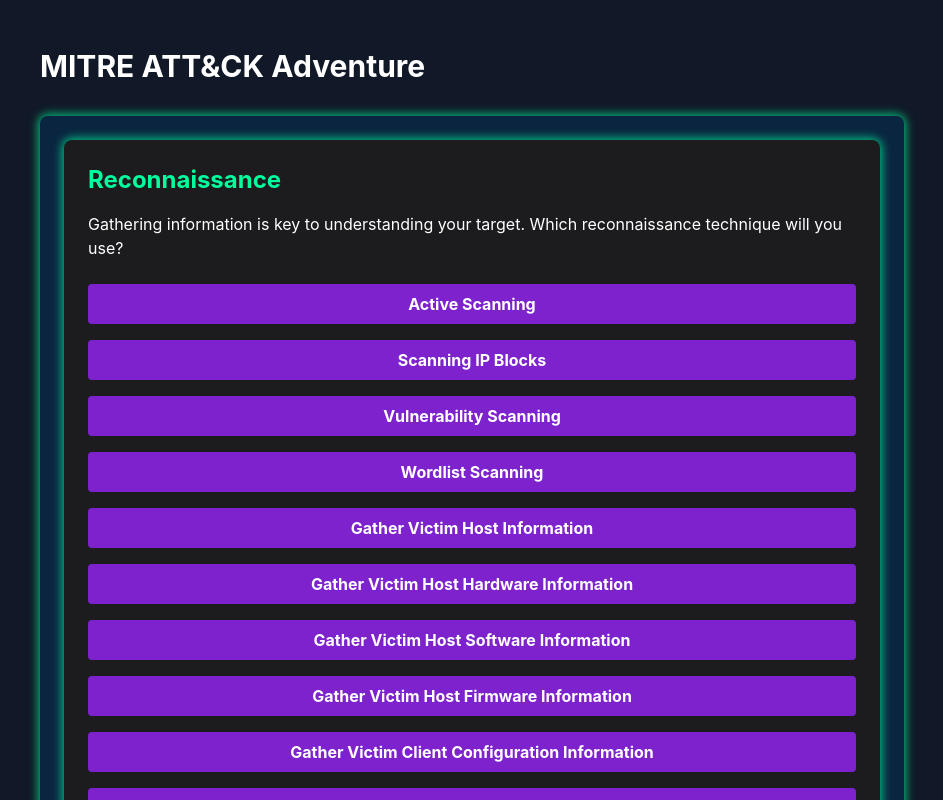
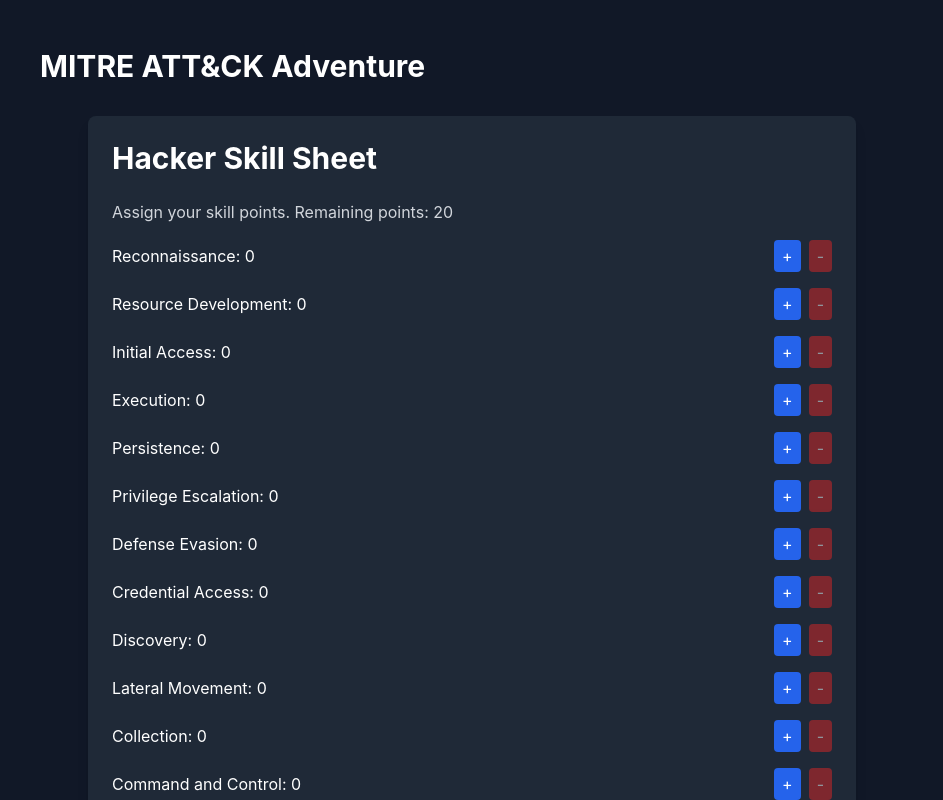
Before and after one commit to thestateofcybersecurity/mitreattack, a Next.js app: page /game in a window 1280 px wide. Shown: the top 800 px of the page, without its empty margins (168-1111 px from the left). Built offline with nearby package versions, Linux system fonts and the light colour scheme.

Commit message:
Update GameContainer.tsx

```diff
--- a/src/components/GameContainer.tsx
+++ b/src/components/GameContainer.tsx
@@ -1,43 +1,50 @@
-import React, { useState } from 'react';
+import React, { useState, useEffect } from 'react';
 import ScenarioRenderer from '@/components/ScenarioRenderer';
 import GameOverScreen from '@/components/GameOverScreen';
+import HackerSkillSheet from '@/components/HackerSkillSheet';
 import useGameState from '@/hooks/useGameState';
 import scenarios from '@/data/scenarios';
-import { executeChoice, getNextScenario, calculateScore } from '@/utils/gameLogic';
+import { executeChoice, getNextScenario, createRedAlertScenario, calculateScore } from '@/utils/gameLogic';
+import { HackerSkills } from '@/types';
 
 const GameContainer: React.FC = () => {
-  const { currentScenario, setCurrentScenario, gameOver, setGameOver, score, setScore, hackerSkills } = useGameState(scenarios);
+  const { currentScenario, setCurrentScenario, gameOver, setGameOver, score, setScore } = useGameState(scenarios);
   const [rollResult, setRollResult] = useState<any>(null);
   const [choices, setChoices] = useState<string[]>([]);
+  const [hackerSkills, setHackerSkills] = useState<HackerSkills | null>(null);
+  const [showSkillSheet, setShowSkillSheet] = useState(true);
 
   const makeChoice = (choiceId: string) => {
-    if (!currentScenario) return;
+    if (!currentScenario || !hackerSkills) return;
 
     const choice = currentScenario.choices.find(c => c.id === choiceId);
     if (!choice) return;
 
-    // Add the choice to the choices array
     setChoices(prevChoices => [...prevChoices, choice.method]);
 
-    const skillLevel = hackerSkills ? hackerSkills[currentScenario.phase] : 0;
+    const skillLevel = hackerSkills[currentScenario.phase];
     const result = executeChoice(choice, skillLevel);
 
     setRollResult(result);
-
-    // Update score
     setScore(prevScore => prevScore + calculateScore(choice, result.success, result.roll));
 
-    // Get next scenario
-    const nextScenario = getNextScenario(scenarios, currentScenario, result);
-
+    if (result.success) {
+      const nextScenario = getNextScenario(scenarios, currentScenario);
       if (nextScenario) {
         setTimeout(() => {
           setCurrentScenario(nextScenario);
           setRollResult(null);
         }, 3000);
       } else {
-      // Game over
         setGameOver(true);
+      }
+    } else {
+      // Trigger Red Alert Scenario
+      const redAlertScenario = createRedAlertScenario(currentScenario);
+      setTimeout(() => {
+        setCurrentScenario(redAlertScenario);
+        setRollResult(null);
+      }, 3000);
     }
   };
 
@@ -47,13 +54,23 @@
     setScore(0);
     setChoices([]);
     setRollResult(null);
+    setShowSkillSheet(true);
   };
+
+  const onSkillsConfirmed = (skills: HackerSkills) => {
+    setHackerSkills(skills);
+    setShowSkillSheet(false);
+  };
+
+  if (showSkillSheet) {
+    return <HackerSkillSheet onConfirm={onSkillsConfirmed} />;
+  }
 
   if (gameOver) {
     return <GameOverScreen score={score} choices={choices} onRestart={restartGame} />;
   }
 
-  if (!currentScenario) {
+  if (!currentScenario || !hackerSkills) {
     return <div className="text-cyberGreen">Loading game...</div>;
   }
 
@@ -67,7 +84,6 @@
       <div className="mt-6 text-xl text-cyberGreen text-center">
         Current Score: {score}
       </div>
-      {hackerSkills && (
       <div className="mt-6 p-4 bg-cyberGray text-cyberGreen rounded">
         <h3 className="text-xl font-bold mb-2">Your Hacker Skills:</h3>
         <ul>
@@ -76,7 +92,6 @@
           ))}
         </ul>
       </div>
-      )}
     </div>
   );
 };
```
Lines whose indentation alone changed are shown as unchanged.
